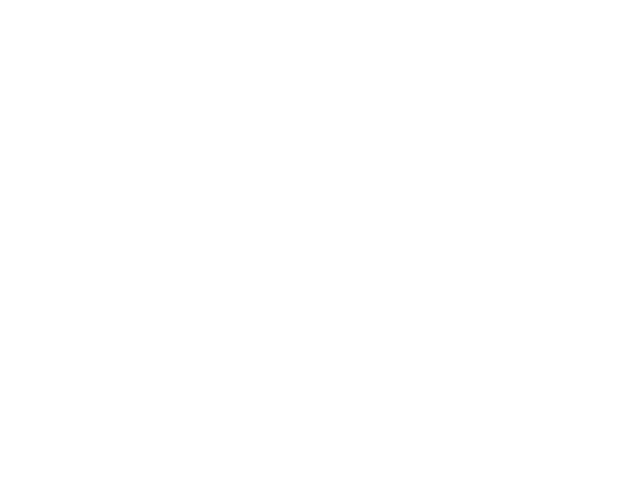
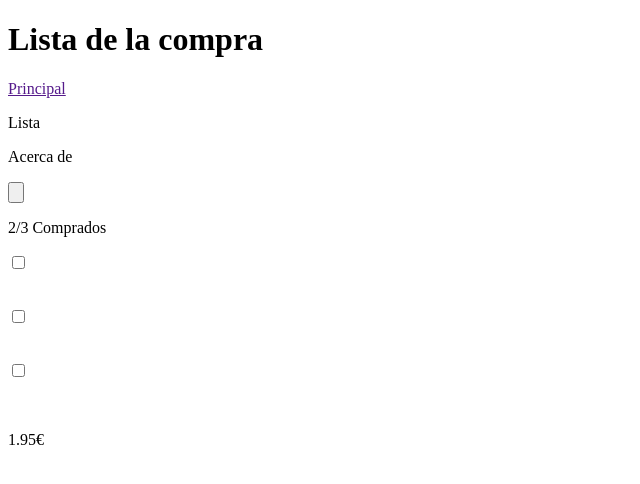
Before and after one commit to Jimenaaaaaa/202301-W1CH3-Jimena-Nunez-, a website: page index.html in a window 1280 px wide. Shown: the whole page, without its empty margins (0-640 px from the left). Drawn offline with Linux system fonts and the light colour scheme.

Commit message:
modify home page

```diff
--- a/index.html
+++ b/index.html
@@ -11,6 +11,50 @@
 </head>
 
 <body>
+  <header>
+    <div>
+      <h1>Lista de la compra</h1>
+      <nav>
+        <p> <a href="">Principal</a> </p>
+        <p class="bold"> <a href=""></a>Lista</p>
+        <p> <a href=""></a>Acerca de</p>
+      </nav>
+    </div>
+    <div>
+      <button><img src="" alt=""></button>
+      <p>2/3 Comprados</p>
+    </div>
+  </header>
+
+  <main>
+    <div>
+      <div>
+        <input type="checkbox" name="" id="">
+        <p></p>
+        <p></p>
+        <img src="" alt="">
+      </div>
+      <div>
+        <input type="checkbox" name="" id="">
+        <p></p>
+        <p></p>
+        <img src="" alt="">
+      </div>
+      <div>
+        <input type="checkbox" name="" id="">
+        <p></p>
+        <p></p>
+        <img src="" alt="">
+      </div>
+    </div>
+    <!-- aqui meter un border-botom -->
+    <div>
+      <p>1.95€</p>
+    </div>
+  </main>
+  <footer>
+  </footer>
+
 
 </body>
 
```
Also changed, not shown: readme.md.
